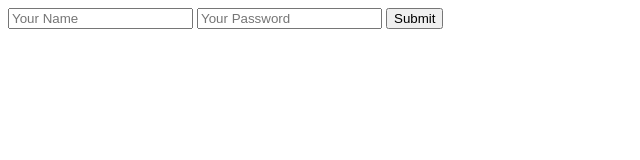
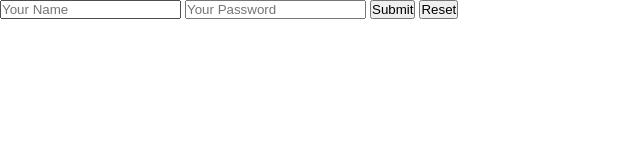
Before and after one commit to Saidqodirxon/nt76-2dars, a plain HTML site: page index.html in a window 1280 px wide. Shown: the whole page, without its empty margins (0-640 px from the left). Drawn offline with Linux system fonts and the light colour scheme.

Commit message:
2 versiya

```diff
--- a/index.html
+++ b/index.html
@@ -19,6 +19,7 @@
         placeholder="Your Password "
       />
       <button type="submit">Submit</button>
+      <button type="reset">Reset</button>
     </form>
   </body>
 </html>
--- a/style.css
+++ b/style.css
@@ -0,0 +1,4 @@
+* {
+  padding: 0;
+  margin: 0 auto;
+}
```
